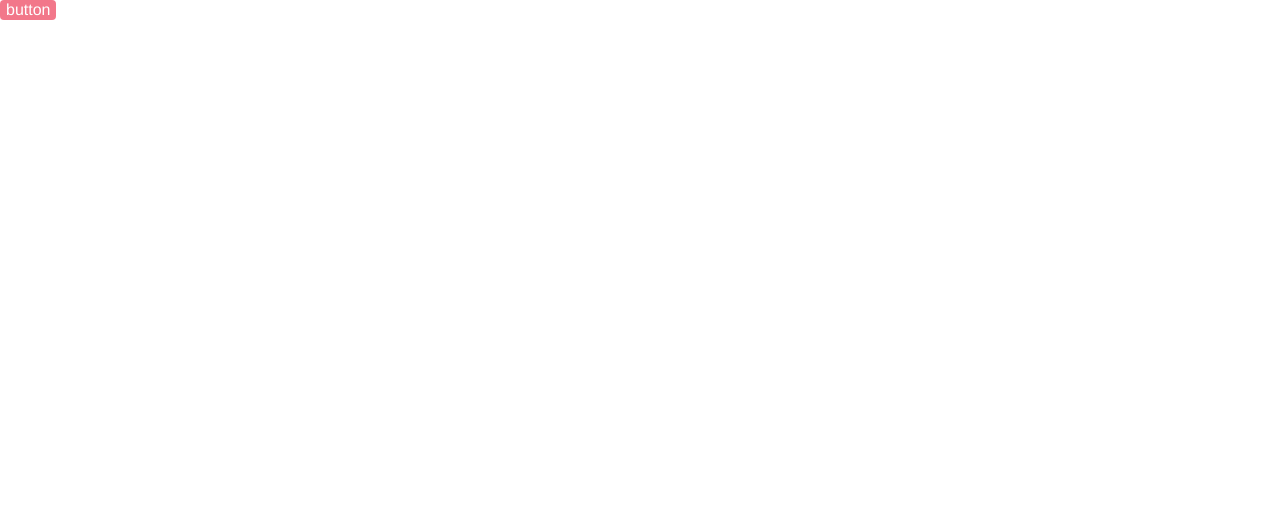
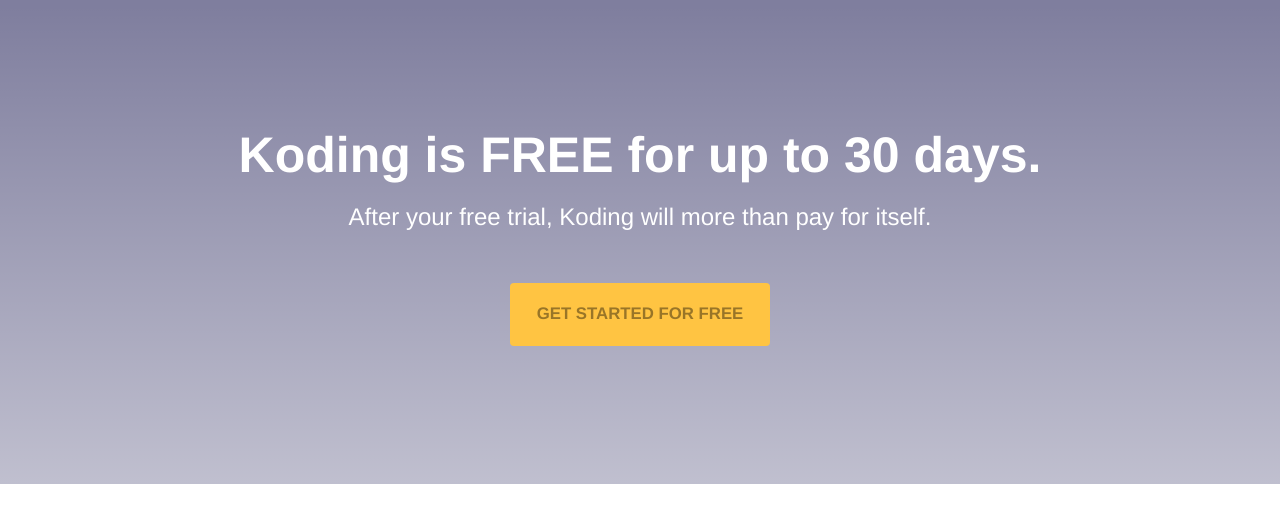
Before and after one commit to blackfalcon/pricing-view, a website: page index.html in a window 1280 px wide. Drawn offline with Linux system fonts and the light colour scheme.

Commit message:
complete hero

```diff
--- a/index.html
+++ b/index.html
@@ -11,9 +11,14 @@
         <script src="https://cdnjs.cloudflare.com/ajax/libs/modernizr/2.8.3/modernizr.min.js"></script>
     </head>
     <body>
+        <!-- <a class="button">button</a> -->
 
-        <!-- Add your site or application content here -->
-        <button class="button">button</button>
-
+        <section class="m-hero m-hero__pricing">
+            <div class="m-hero--heading-group">
+                <h1 class="c-heading-1">Koding is FREE for up to 30 days.</h1>
+                <p class="c-subheading-1">After your free trial, Koding will more than pay for itself.</p>
+                <a class="button button--cta">GET STARTED FOR FREE</a>
+            </div>
+        </section>
     </body>
 </html>
--- a/sass/_base.sass
+++ b/sass/_base.sass
@@ -12,3 +12,10 @@
   line-height: 1
   color: #000
   background: #fff
+
+button,
+input,
+optgroup,
+select,
+textarea
+  font: inherit
--- /dev/null
+++ b/sass/components/_INDEX.sass
@@ -0,0 +1,2 @@
+@import "headings"
+@import "buttons"
--- a/sass/components/_buttons.sass
+++ b/sass/components/_buttons.sass
@@ -1,7 +1,23 @@
+$buttons: (primary-color: #F2778A, primary-text: #fff, primary-radius: 4px, desktop-width: 260px)
+
 .button
   border: 0
-  border-radius: 4px
-  color: white
-  font-family: "Proxima Nova", Helvetica, Arial, sans-serif
-  font-size: 16px
-  background-color: #F2778A
+  padding: 0
+  margin: 0
+  line-height: 2.65
+  display: inline-block
+  text-align: center
+  border-radius: map-get($buttons, primary-radius)
+  color: map-get($buttons, primary-text)
+  background-color: map-get($buttons, primary-color)
+  min-width: 100%
+
+  @media screen and (min-width: $tablet)
+    min-width: map-get($buttons, desktop-width);
+
+  &--cta
+    color: rgba(#000, .4)
+    font-weight: bold
+    background-color: #FFC442
+    line-height: 3.75
+    font-size: 1.05em
--- /dev/null
+++ b/sass/components/_headings.sass
@@ -0,0 +1,11 @@
+[class*="heading"]
+  margin-bottom: 0.5em
+
+.c-heading-1
+  font-size: 50px
+  line-height: 1
+  font-weight: 600
+
+.c-subheading-1
+  font-size: 24px
+  font-weight: 300
--- /dev/null
+++ b/sass/config/_INDEX.sass
@@ -0,0 +1 @@
+@import "media"
--- /dev/null
+++ b/sass/config/_media.sass
@@ -0,0 +1,5 @@
+// Breakpoints
+
+$mobile: 320px
+$tablet: 768px
+$desktop: 1084px
--- /dev/null
+++ b/sass/modules/_INDEX.sass
@@ -0,0 +1,2 @@
+@import "hero"
+@import "hero__pricing"
--- /dev/null
+++ b/sass/modules/_hero.sass
@@ -0,0 +1,9 @@
+.m-hero
+  display: flex
+  flex-direction: column
+  justify-content: center
+  color: #fff
+  text-align: center
+  min-height: 484px
+
+  &--heading-group
--- /dev/null
+++ b/sass/modules/_hero__pricing.sass
@@ -0,0 +1,6 @@
+.m-hero__pricing
+  background: #7F7E9E
+  background-image: linear-gradient(-180deg, rgba(242,119,137,0.00) 1%, rgba(255,255,255,0.50) 99%)
+
+  .button--cta
+    margin-top: 2.5em
--- a/sass/styles.sass
+++ b/sass/styles.sass
@@ -1,4 +1,6 @@
 @import "reset"
 @import "base"
 @import "public_common"
-@import "components/buttons"
+@import "config/INDEX"
+@import "components/INDEX"
+@import "modules/INDEX"
```
Also changed, not shown: css/styles.css, 1 other file.
